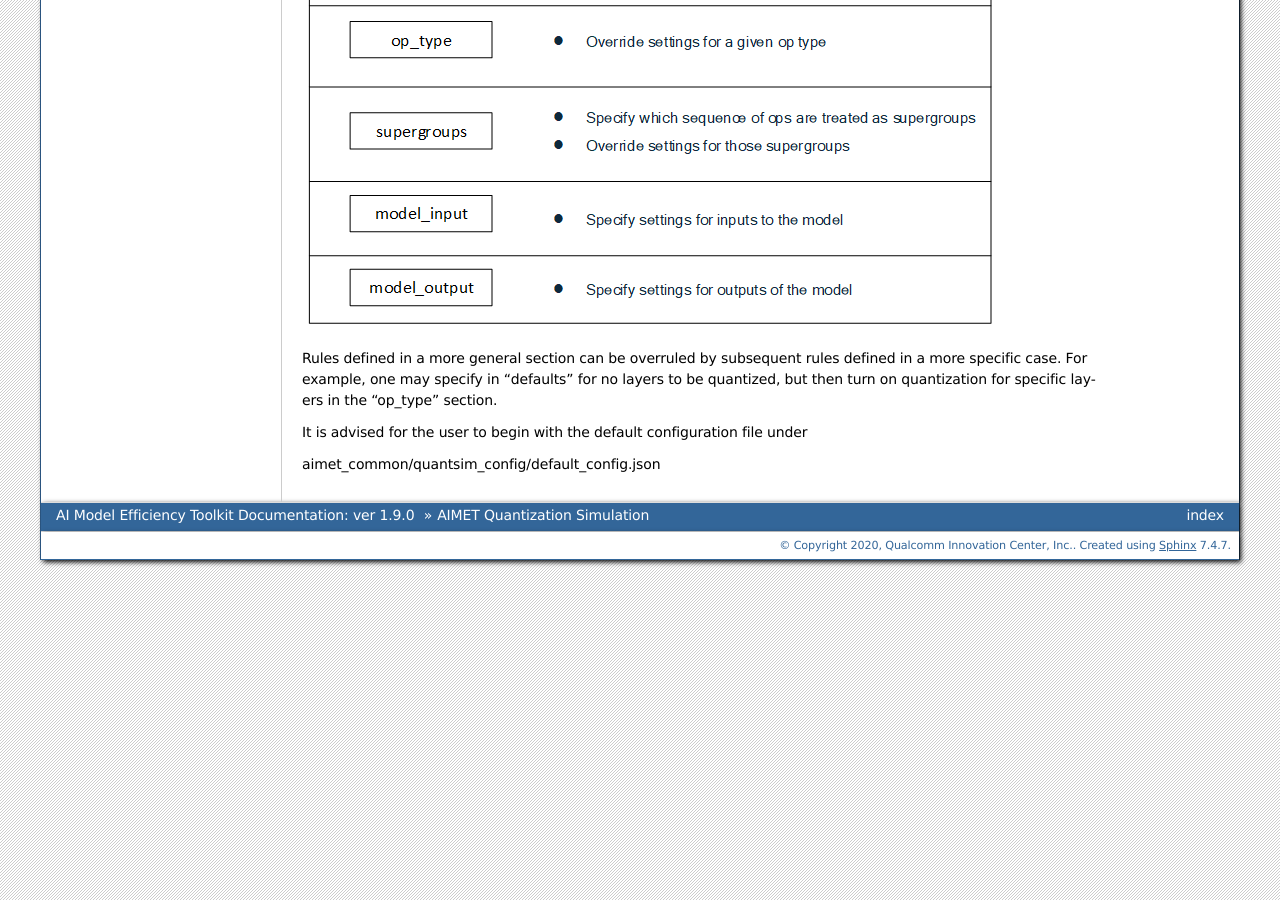
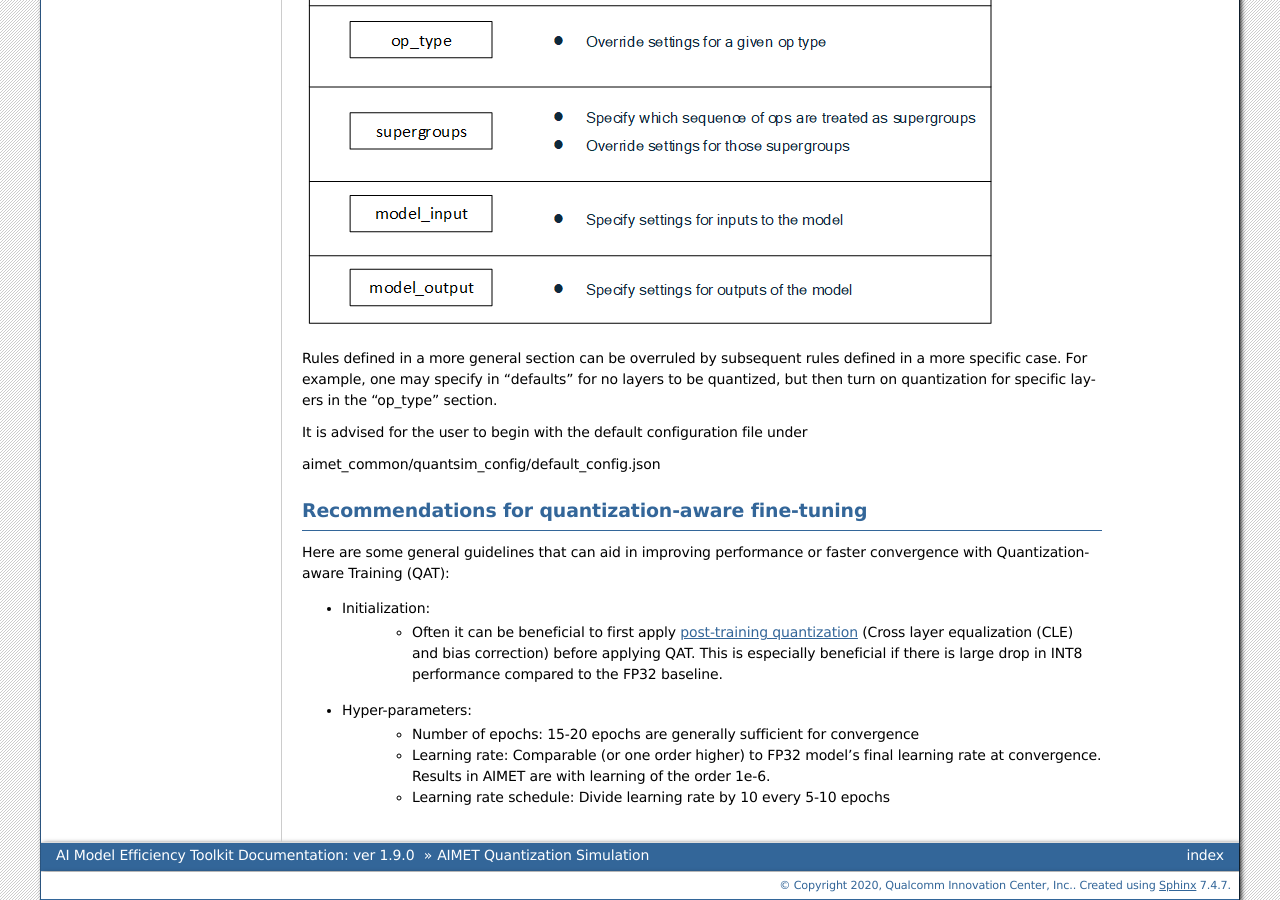
Before and after one commit to quic/aimet, a Sphinx documentation site: the page built from Docs/user_guide/quantization_sim.rst, in a window 1280 px wide and 900 px high, scrolled down 3701 px. Built offline with Sphinx 7.4.7, drawn with Linux system fonts in a browser that asks for light colours; some of the changed text lies outside the part shown.

Commit message:
Added reference to the feature guidebook. Added recommendations for fine-tuning.
Signed-off-by: Abhi Khobare <quic_akhobare@quicinc.com>

```diff
--- a/Docs/user_guide/feature_guidebook.rst
+++ b/Docs/user_guide/feature_guidebook.rst
@@ -1,3 +1,8 @@
+:orphan:
+
+.. _ug-guidebook:
+
+
 ========================
 AIMET Features Guidebook
 ========================
--- a/Docs/user_guide/index.rst
+++ b/Docs/user_guide/index.rst
@@ -37,6 +37,7 @@ AIMET supports two types of features
 
 |
 
+Please see the :ref:`AIMET Guidebook<ug-guidebook>` - which includes some practical advice on using the above features, and how to combine the features
 
 API Documentation and Usage Examples
 ====================================
--- a/Docs/user_guide/quantization_sim.rst
+++ b/Docs/user_guide/quantization_sim.rst
@@ -19,7 +19,7 @@ The above explains a typical work flow a AIMET user can follow to make use of th
 #. The AIMET user will create their model in one of the supported training frameworks (PyTorch or TensorFlow)
 #. User trains their model
 #. After the user has a working and trained model, she/he can invoke the AIMET quantization APIs to created a quantized version of the model. During this step, AIMET uses a dataloader passed in by the user to analyze the model and determine the best quantization encodings on a per-layer basis.
-#. User will further train the quantized version of the model. The user can re-train the model just like in Step 2 on smaller training dataset. This step is the key step where the benefit of AIMET quantization comes into effect. The model will learn from the effects of quantization simulation.
+#. User will further train the quantized version of the model. The user can re-train the model just like in Step 2. The model will learn to counter the effect of quantization noise. Please see :ref:`some recommendations<qat_recommendations>` for quantization-aware fine-tuning.
 #. User uses AIMET to save the model and the per-layer quantization encodings
 #. These can be fed to a runtime like Qualcomm Neural Processing SDK to run the model on target (AIMET Importing encodings into quantized runtimes)
 
@@ -61,8 +61,8 @@ AIMET achieves this by wrapping existing layers with a custom layer that add thi
 
 In the backward pass, AIMET will backprop normally. This is achieved by keeping the full-resolution floating point weights as shadow weights to be used during backprop.
 
-Placement of quantizers in the model
-====================================
+Placement of quantization simulation ops in the model
+=====================================================
 AIMET allows the configuration of quantizer placement in accordance with a set of rules specified in a json configuration file if provided when the Quantization Simulation API is called.
 In the configuration file, quantizers can be turned on and off, and/or configured with asymmetric or symmetric encodings.
 The general use case for this file would be for users to match the quantization rules for a particular runtime they would like to simulate.
@@ -77,3 +77,17 @@ For example, one may specify in "defaults" for no layers to be quantized, but th
 It is advised for the user to begin with the default configuration file under
 
 aimet_common/quantsim_config/default_config.json
+
+
+.. _qat_recommendations:
+
+Recommendations for quantization-aware fine-tuning
+==================================================
+Here are some general guidelines that can aid in improving performance or faster convergence with Quantization-aware Training (QAT):
+
+* Initialization:
+    - Often it can be beneficial to first apply :ref:`post-training quantization<ug-post-training-quantization>` (Cross layer equalization (CLE) and bias correction) before applying QAT. This is especially beneficial if there is large drop in INT8 performance compared to the FP32 baseline.
+* Hyper-parameters:
+    - Number of epochs: 15-20 epochs are generally sufficient for convergence
+    - Learning rate: Comparable (or one order higher) to FP32 model’s final learning rate at convergence. Results in AIMET are with learning of the order 1e-6.
+    - Learning rate schedule: Divide learning rate by 10 every 5-10 epochs
```
